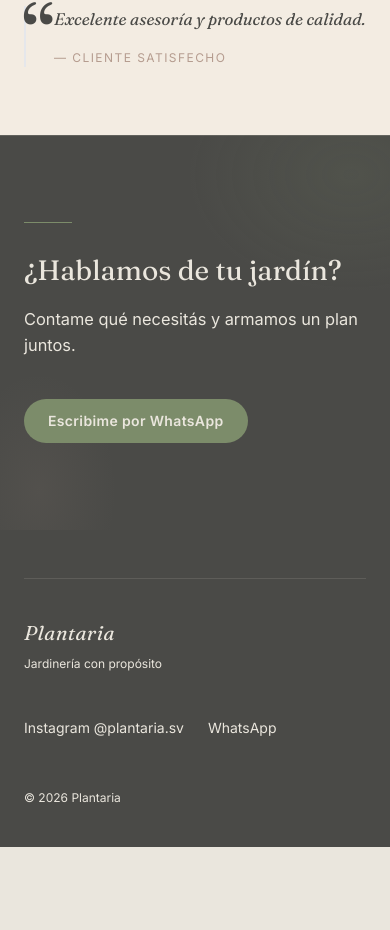
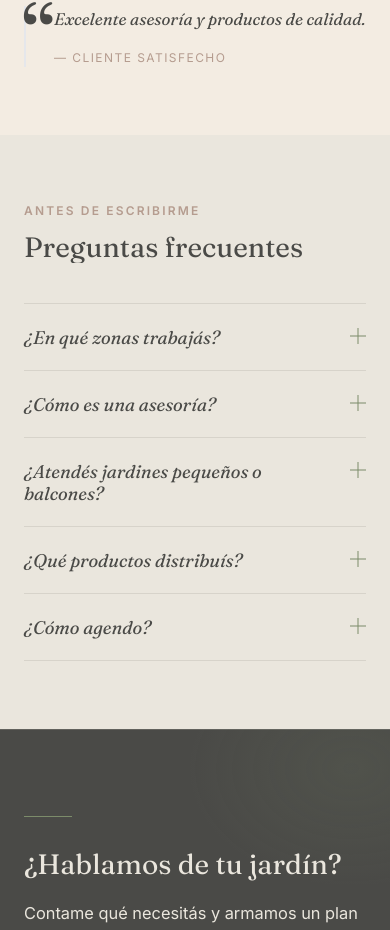
Before and after one commit to FLIA-IT/plantaria-web, a React (Vite) app: page / in a window 390 px wide. Shown: the part 3677-4607 px from the top of the page. Before the commit the page ends 4524 px from the top, so only its background shows below. Built offline with nearby package versions, Linux system fonts and the light colour scheme.

Commit message:
feat: add FAQ section

```diff
--- a/src/App.tsx
+++ b/src/App.tsx
@@ -5,6 +5,7 @@ import { About } from './components/sections/About'
 import { Services } from './components/sections/Services'
 import { Products } from './components/sections/Products'
 import { Trust } from './components/sections/Trust'
+import { Faq } from './components/sections/Faq'
 import { FinalCta } from './components/sections/FinalCta'
 export default function App() {
   return (
@@ -16,6 +17,7 @@ export default function App() {
         <Services />
         <Products />
         <Trust />
+        <Faq />
         <FinalCta />
       </main>
       <Footer />
--- /dev/null
+++ b/src/components/sections/Faq.tsx
@@ -0,0 +1,57 @@
+import { site } from '../../content/site'
+import { SectionHeading } from '../ui/SectionHeading'
+
+export function Faq() {
+  return (
+    <section
+      id="preguntas"
+      className="px-6"
+      style={{ paddingBlock: 'var(--space-section)' }}
+    >
+      <div className="mx-auto max-w-3xl">
+        <SectionHeading eyebrow={site.faq.eyebrow} title={site.faq.title} />
+
+        {/* Native disclosure list — keyboard-native, no JS state.
+            Hairline dividers carry the editorial rhythm. */}
+        <div className="border-t" style={{ borderColor: 'var(--color-charcoal-rule)' }}>
+          {site.faq.items.map((item) => (
+            <details
+              key={item.question}
+              className="group border-b"
+              style={{ borderColor: 'var(--color-charcoal-rule)' }}
+            >
+              <summary
+                className="flex cursor-pointer list-none items-baseline justify-between gap-6 py-5 outline-none transition-colors duration-200 hover:text-sage focus-visible:ring-2 focus-visible:ring-sage focus-visible:ring-offset-2 focus-visible:ring-offset-cream [&::-webkit-details-marker]:hidden"
+              >
+                <h3
+                  className="font-serif italic text-charcoal transition-colors duration-200 group-hover:text-sage"
+                  style={{ fontSize: 'clamp(1.1rem, 0.95rem + 0.8vw, 1.5rem)', lineHeight: '1.25', overflowWrap: 'anywhere', minWidth: 0 }}
+                >
+                  {item.question}
+                </h3>
+
+                {/* Sage marker — a plus that rotates to an × when open.
+                    transform only, reduced-motion safe. */}
+                <span
+                  className="relative mt-1 block h-4 w-4 shrink-0 transition-transform duration-300 group-open:rotate-45"
+                  style={{ transitionTimingFunction: 'var(--ease-out)' }}
+                  aria-hidden="true"
+                >
+                  <span className="absolute left-0 top-1/2 h-px w-full -translate-y-1/2" style={{ background: 'var(--color-sage)' }} />
+                  <span className="absolute left-1/2 top-0 h-full w-px -translate-x-1/2" style={{ background: 'var(--color-sage)' }} />
+                </span>
+              </summary>
+
+              <p
+                className="pb-6 pr-10 font-sans leading-relaxed text-charcoal/70"
+                style={{ fontSize: 'var(--text-base)', maxWidth: '60ch' }}
+              >
+                {item.answer}
+              </p>
+            </details>
+          ))}
+        </div>
+      </div>
+    </section>
+  )
+}
--- a/src/content/site.ts
+++ b/src/content/site.ts
@@ -1,6 +1,7 @@
 export interface ServiceItem { title: string; description: string }
 export interface ProductItem { name: string; description: string; image?: string }
 export interface TrustItem { quote: string; author: string }
+export interface FaqItem { question: string; answer: string }
 
 export const site = {
   brand: 'Plantaria',
@@ -8,6 +9,7 @@ export const site = {
     { label: 'Sobre mí', href: '#sobre-mi' },
     { label: 'Asesorías', href: '#asesorias' },
     { label: 'Productos', href: '#productos' },
+    { label: 'Preguntas', href: '#preguntas' },
     { label: 'Contacto', href: '#contacto' },
   ],
   hero: {
@@ -36,6 +38,32 @@ export const site = {
     { quote: 'Transformó por completo nuestro jardín. Profesional y atenta.', author: 'Cliente satisfecho' },
     { quote: 'Excelente asesoría y productos de calidad.', author: 'Cliente satisfecho' },
   ] as TrustItem[],
+  faq: {
+    title: 'Preguntas frecuentes',
+    eyebrow: 'Antes de escribirme',
+    items: [
+      {
+        question: '¿En qué zonas trabajás?',
+        answer: 'Ofrezco asesoría en Guatemala y El Salvador. La distribución de productos llega a ambos países; la visita presencial depende de la zona, y el resto lo resolvemos de forma remota.',
+      },
+      {
+        question: '¿Cómo es una asesoría?',
+        answer: 'Empezamos con un diagnóstico de tu espacio y tus plantas. A partir de ahí armo un plan a medida: qué sembrar, cómo cuidarlo y qué productos te conviene usar.',
+      },
+      {
+        question: '¿Atendés jardines pequeños o balcones?',
+        answer: 'Sí. Trabajo con jardines de todos los tamaños, macetas, terrazas y balcones. Cada espacio puede florecer con el cuidado correcto.',
+      },
+      {
+        question: '¿Qué productos distribuís?',
+        answer: 'Una selección curada para el cuidado del jardín. Te recomiendo solo lo que de verdad necesita tu espacio, según el plan que armamos juntos.',
+      },
+      {
+        question: '¿Cómo agendo?',
+        answer: 'Escribime por WhatsApp y me contás qué necesitás. Coordinamos desde ahí el primer paso.',
+      },
+    ] as FaqItem[],
+  },
   finalCta: {
     title: '¿Hablamos de tu jardín?',
     body: 'Contame qué necesitás y armamos un plan juntos.',
```
